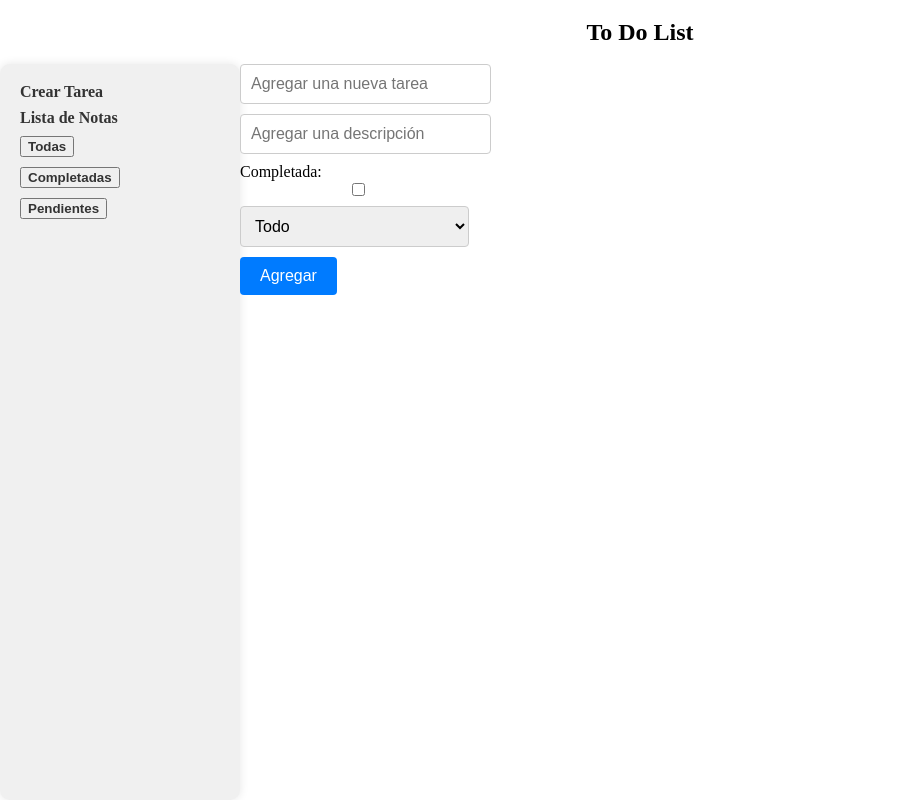
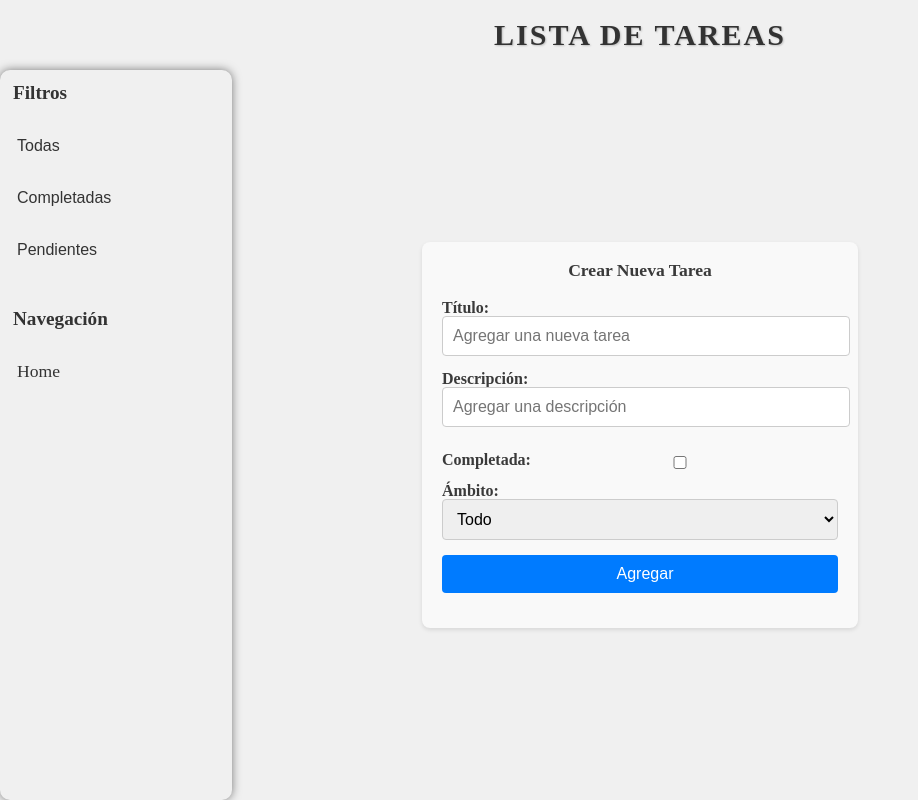
Before and after one commit to davt3r/To-Do-List, a Vue app: page /create in a window 1280 px wide. Shown: the whole page, without its empty margins (0-918 px from the left). Built offline with nearby package versions, Linux system fonts and the light colour scheme.

Commit message:
Add final styles & and final touches

```diff
--- a/src/App.vue
+++ b/src/App.vue
@@ -1,5 +1,5 @@
 <template>
-  <div id="app">
+  <div id="app" class="app">
     <router-view></router-view>
   </div>
 </template>
@@ -12,10 +12,15 @@ export default {
 
 <style>
 html,
-body,
-#app {
+body {
   height: 100%;
   margin: 0;
   overflow: hidden;
 }
+
+#app {
+  height: 100%;
+  background-color: #f0f0f0;
+  color: #3a3a3a;
+}
 </style>
--- a/src/components/HeaderTitle.vue
+++ b/src/components/HeaderTitle.vue
@@ -1,6 +1,6 @@
 <template>
   <header class="app-header">
-    <h1 class="app-title">To Do List</h1>
+    <h1 class="app-title">Lista de Tareas</h1>
   </header>
 </template>
 
@@ -20,7 +20,11 @@ export default {
 
 .app-title {
   font-weight: bold;
-  font-size: 24px;
+  font-size: 30px;
   margin: 0;
+  color: #333;
+  text-transform: uppercase;
+  letter-spacing: 2px;
+  text-shadow: 1px 1px 2px rgba(0, 0, 0, 0.2);
 }
 </style>
--- a/src/components/Sidebar.vue
+++ b/src/components/Sidebar.vue
@@ -1,16 +1,31 @@
 <template>
   <div class="sidebar">
-    <router-link :to="{ name: 'create' }" class="sidebar-link">Crear Tarea</router-link>
-    <router-link :to="{ name: 'home' }" class="sidebar-link">Lista de Notas</router-link>
-    <button @click="filterTasks('todas')" class="sidebar-link">Todas</button>
-    <button @click="filterTasks(true)" class="sidebar-link">Completadas</button>
-    <button @click="filterTasks(false)" class="sidebar-link">Pendientes</button>
+    <div class="sidebar-section">
+      <h2 class="sidebar-heading">Filtros</h2>
+      <button @click="filterTasks('todas')" class="sidebar-link">Todas</button>
+      <button @click="filterTasks(true)" class="sidebar-link">Completadas</button>
+      <button @click="filterTasks(false)" class="sidebar-link">Pendientes</button>
+    </div>
+    <div class="sidebar-section">
+      <h2 class="sidebar-heading">Navegación</h2>
+      <router-link
+        v-if="$route.name !== 'home'"
+        :to="{ name: 'home' }"
+        class="sidebar-link create-link"
+        >Home</router-link
+      >
+      <router-link
+        v-if="$route.name !== 'create'"
+        :to="{ name: 'create' }"
+        class="sidebar-link create-link"
+        >Crear Tarea</router-link
+      >
+    </div>
   </div>
 </template>
 
 <script>
 export default {
-  // eslint-disable-next-line vue/multi-word-component-names
   name: 'Sidebar',
   methods: {
     filterTasks(completed) {
@@ -22,22 +37,46 @@ export default {
 
 <style scoped>
 .sidebar {
-  width: 200px;
-  background-color: #f0f0f0;
-  padding: 20px;
+  width: 14.5em;
+  background: #f0f0f0;
+  color: #333;
+  left: 0;
+  top: 0;
+  bottom: 0;
+  box-shadow: 0px 0px 10px rgba(0, 0, 0, 0.5);
   border-radius: 10px;
-  box-shadow: 0 0 10px rgba(0, 0, 0, 0.1);
+}
+
+.sidebar-section {
+  margin-bottom: 20px;
+}
+
+.sidebar-heading {
+  font-weight: bold;
+  font-size: 1.2em;
+  margin-bottom: 5px;
+  padding: 13px;
 }
 
 .sidebar-link {
   display: block;
+  font-size: 1em;
+  padding: 17px;
+  color: #333;
   text-decoration: none;
-  color: #333;
-  margin-bottom: 10px;
-  font-weight: bold;
+  border: none;
+  background: none;
+  width: 100%;
+  text-align: left;
+  transition: background-color 0.3s ease;
 }
 
 .sidebar-link:hover {
-  color: #007bff;
+  background-color: #ddd;
+}
+
+.create-link {
+  width: calc(100% - 34px);
+  font-size: 1.1em;
 }
 </style>
--- a/src/components/TaskColumns.vue
+++ b/src/components/TaskColumns.vue
@@ -1,55 +1,206 @@
 <template>
-  <div class="column">
-    <h2>{{ title }}</h2>
-    <div class="tasks">
-      <TaskItem
-        v-for="(task, index) in tasks"
-        :key="index"
-        :task="task"
-        :taskIndex="index"
-        :columnType="columnType"
-        @edit-task="editTask"
-        @delete-task="deleteTask"
-      />
+  <div class="task-column" @dragover.prevent @drop="handleDrop($event)">
+    <h2 class="column-title">{{ title }}</h2>
+    <div
+      v-for="(task, index) in tasks"
+      :key="index"
+      class="task-item"
+      draggable="true"
+      @dragstart="handleDragStart($event, index)"
+    >
+      <div v-if="isEditing(index)" class="task-edit-form">
+        <label for="edit-task-title"><strong>Título:</strong></label>
+        <input
+          id="edit-task-title"
+          v-model="task.text"
+          placeholder="Editar tarea"
+          class="input-field"
+        />
+
+        <label for="edit-task-description"><strong>Descripción:</strong></label>
+        <input
+          id="edit-task-description"
+          v-model="task.description"
+          placeholder="Editar descripción"
+          class="input-field"
+        />
+
+        <div class="completed-section">
+          <strong>Completada:</strong>
+          <input
+            type="checkbox"
+            id="edit-task-completed"
+            v-model="task.completed"
+            class="checkbox"
+          />
+        </div>
+
+        <div class="buttons">
+          <button @click="saveEdit(index, columnType)" class="button save-button">Guardar</button>
+          <button @click="cancelEdit" class="button cancel-button">Cancelar</button>
+        </div>
+      </div>
+      <div v-else class="task-content">
+        <div class="task-details">
+          <div class="task-text"><strong>Título:</strong> {{ task.text }}</div>
+          <div class="task-description"><strong>Descripción:</strong> {{ task.description }}</div>
+          <div class="task-completed">
+            <strong>Completada:</strong> <input type="checkbox" v-model="task.completed" disabled />
+          </div>
+        </div>
+        <div class="buttons">
+          <button @click="startEdit(index)" class="button edit-button">Editar</button>
+          <button
+            @click="$emit('delete-task', { index, column: columnType })"
+            class="button delete-button"
+          >
+            Eliminar
+          </button>
+        </div>
+      </div>
     </div>
   </div>
 </template>
 
 <script>
-import TaskItem from './TaskItem.vue'
-
 export default {
-  components: {
-    TaskItem
-  },
   props: {
     title: String,
     tasks: Array,
     columnType: String
   },
+  data() {
+    return {
+      editingIndex: null,
+      originalTask: null
+    }
+  },
   methods: {
-    editTask({ index, column, updatedTask }) {
-      this.$emit('edit-task', { index, column, updatedTask })
+    isEditing(index) {
+      return this.editingIndex === index
     },
-    deleteTask({ index, column }) {
-      this.$emit('delete-task', { index, column })
+    startEdit(index) {
+      this.editingIndex = index
+      this.originalTask = { ...this.tasks[index] }
+    },
+    saveEdit(index, column) {
+      this.$emit('edit-task', { index, column, updatedTask: this.tasks[index] })
+      this.editingIndex = null
+    },
+    cancelEdit() {
+      this.$set(this.tasks, this.editingIndex, this.originalTask)
+      this.editingIndex = null
+    },
+    handleDragStart(event, index) {
+      console.log('Drag start:', index)
+      event.dataTransfer.setData('index', index)
+      event.dataTransfer.setData('column', this.columnType)
+    },
+    handleDrop(event) {
+      event.preventDefault()
+      const oldIndex = event.dataTransfer.getData('index')
+      const oldColumn = event.dataTransfer.getData('column')
+      console.log('Drop in column', this.columnType)
+      if (oldIndex && oldColumn !== this.columnType) {
+        this.$emit('move-task', { newIndex: null, oldIndex, oldColumn, newColumn: this.columnType })
+      }
     }
   }
 }
 </script>
 
 <style scoped>
-.column {
-  flex: 1;
+.task-column {
   margin: 0 8px;
-  padding: 8px;
-  border: 1px solid #ccc;
-  border-radius: 4px;
-  height: 100vh;
-  overflow-y: auto;
+  background-color: #f0f0f0;
+  border-radius: 8px;
+  padding: 16px;
+  box-shadow:
+    0 1px 3px rgba(0, 0, 0, 0.12),
+    0 1px 2px rgba(0, 0, 0, 0.24);
 }
 
-.tasks {
-  margin-top: 8px;
+.task-item {
+  background-color: #e3f2fd;
+  padding: 20px;
+  margin-bottom: 20px;
+  border-radius: 8px;
+  box-shadow: 0 1px 2px rgba(0, 0, 0, 0.1);
+}
+
+.task-edit-form {
+  display: flex;
+  flex-direction: column;
+}
+
+.task-content {
+  display: flex;
+  flex-direction: column;
+}
+
+.task-details {
+  margin-bottom: 15px;
+}
+
+.task-details > * {
+  margin-bottom: 10px;
+}
+
+.completed-section {
+  display: flex;
+  align-items: center;
+  margin-bottom: 15px;
+}
+
+.buttons {
+  display: flex;
+  justify-content: space-between;
+}
+
+.buttons button {
+  width: 40%;
+  padding: 12px 20px;
+  font-size: 15px;
+}
+
+.buttons button.cancel-button {
+  background-color: #dc3545;
+}
+
+.buttons button.delete-button {
+  background-color: #dc3545;
+}
+
+.buttons button:hover {
+  background-color: #585858;
+}
+
+.buttons button + button:hover {
+  background-color: #c82333;
+}
+
+.input-field {
+  padding: 10px;
+  margin-bottom: 15px;
+  font-size: 18px;
+}
+
+.checkbox {
+  margin-top: 5px;
+}
+
+.task-text,
+.task-description,
+.task-completed {
+  font-weight: bold;
+}
+.column-title {
+  font-size: 1.3em;
+  font-weight: bold;
+  color: #3a3a3a;
+  margin-bottom: 10px;
+  text-transform: uppercase;
+  border-bottom: 2px solid #3a3a3a;
+  padding-bottom: 5px;
 }
 </style>
--- a/src/components/TaskForm.vue
+++ b/src/components/TaskForm.vue
@@ -1,19 +1,36 @@
 <template>
+  <div class="task-form-container">
     <div class="task-form">
-    <input v-model="newTask" @keyup.enter="submitTask" placeholder="Agregar una nueva tarea" />
+      <h2 class="form-title">Crear Nueva Tarea</h2>
+      <label for="title-input" class="input-label">Título:</label>
+      <input
+        v-model="newTask"
+        @keyup.enter="submitTask"
+        placeholder="Agregar una nueva tarea"
+        id="title-input"
+        class="input-field title-input"
+      />
+      <label for="description-input" class="input-label">Descripción:</label>
       <input
         v-model="newDescription"
         @keyup.enter="submitTask"
         placeholder="Agregar una descripción"
+        id="description-input"
+        class="input-field description-input"
       />
-    <label for="completed-checkbox">Completada:</label>
+
+      <div class="checkbox-container">
+        <label for="completed-checkbox" class="input-label">Completada:</label>
         <input type="checkbox" id="completed-checkbox" v-model="completed" />
-    <select v-model="taskCategory">
+      </div>
+      <label for="task-category" class="input-label">Ámbito:</label>
+      <select v-model="taskCategory" id="task-category">
         <option value="todas">Todo</option>
         <option value="personal">Personal</option>
         <option value="trabajo">Trabajo</option>
       </select>
       <button @click="submitTask">Agregar</button>
+    </div>
   </div>
 </template>
 
@@ -44,6 +61,8 @@ export default {
         this.newDescription = ''
         this.completed = false
         this.taskCategory = 'personal'
+      } else {
+        alert('La tarea no puede estar vacía.')
       }
     }
   }
@@ -51,32 +70,80 @@ export default {
 </script>
 
 <style scoped>
-.task-form {
+.task-form-container {
   display: flex;
-  flex-direction: column;
+  justify-content: center;
+  align-items: center;
+  height: calc(100% - 40px);
+}
+
+.form-title {
+  text-align: center;
+  font-size: 1.1em;
+  font-weight: bold;
   margin-bottom: 20px;
 }
+
+.input-label {
+  font-weight: bold;
+  margin-bottom: 5px;
+}
+
+.input-field {
+  padding: 12px 20px;
+  font-size: 16px;
+  border: 1px solid #ced4da;
+  border-radius: 4px;
+  margin-bottom: 10px;
+  width: calc(100% - 40px);
+}
+
+.title-input,
+.description-input {
+  margin-right: 10px;
+  width: calc(50% - 10000px);
+}
+
+.task-form {
+  width: 90%;
+  max-width: 400px;
+  padding: 20px;
+  background-color: #f9f9f9;
+  border-radius: 8px;
+  box-shadow: 0 2px 4px rgba(0, 0, 0, 0.1);
+}
+
+#completed-checkbox {
+  margin-bottom: 3px;
+}
+
 .task-form input,
 .task-form select,
-.task-form textarea {
+.task-form button {
+  width: 100%;
+  margin-bottom: 15px;
   padding: 10px;
+  padding-right: 0;
   font-size: 16px;
   border: 1px solid #ccc;
   border-radius: 4px;
-  margin-bottom: 10px;
-  width: 100%;
-  max-width: 600px;
 }
+
+.checkbox-container {
+  display: flex;
+  align-items: center;
+  padding: 10px;
+  padding-left: 0px;
+}
+
 .task-form button {
-  align-self: flex-start;
-  padding: 10px 20px;
-  font-size: 16px;
+  background-color: #007bff;
+  color: #fff;
+  cursor: pointer;
   border: none;
-  background-color: #007bff;
-  color: white;
-  cursor: pointer;
-  border-radius: 4px;
+  transition: background-color 0.3s ease;
 }
+
 .task-form button:hover {
   background-color: #0056b3;
 }
--- a/src/views/CreateTaskView.vue
+++ b/src/views/CreateTaskView.vue
@@ -2,8 +2,12 @@
   <div class="create-task-view">
     <HeaderTitle />
     <div class="content">
-      <Sidebar />
-      <TaskForm @task-added="addTask" />
+      <div class="sidebar-container">
+        <Sidebar />
+      </div>
+      <div class="form-container">
+        <TaskForm @task-added="addTask" />
+      </div>
     </div>
   </div>
 </template>
@@ -58,5 +62,39 @@ export default {
 .content {
   display: flex;
   flex: 1;
+  justify-content: center;
+  align-items: center;
+}
+
+.sidebar {
+  position: fixed;
+  left: 1;
+  margin-top: 70px;
+}
+
+.form-container {
+  padding: 20px;
+}
+
+.form-container input,
+.form-container select,
+.form-container button {
+  margin-bottom: 10px;
+  padding: 10px;
+  border: 1px solid #ccc;
+  border-radius: 4px;
+  width: 100%;
+  max-width: 300px;
+}
+
+.form-container button {
+  background-color: #007bff;
+  color: #fff;
+  cursor: pointer;
+  transition: background-color 0.3s ease;
+}
+
+.form-container button:hover {
+  background-color: #0056b3;
 }
 </style>
```
Also changed, not shown: src/components/TaskItem.vue (+12 -2 lines), src/views/HomeView.vue (+27 -5 lines). Lines whose indentation alone changed are shown as unchanged.
